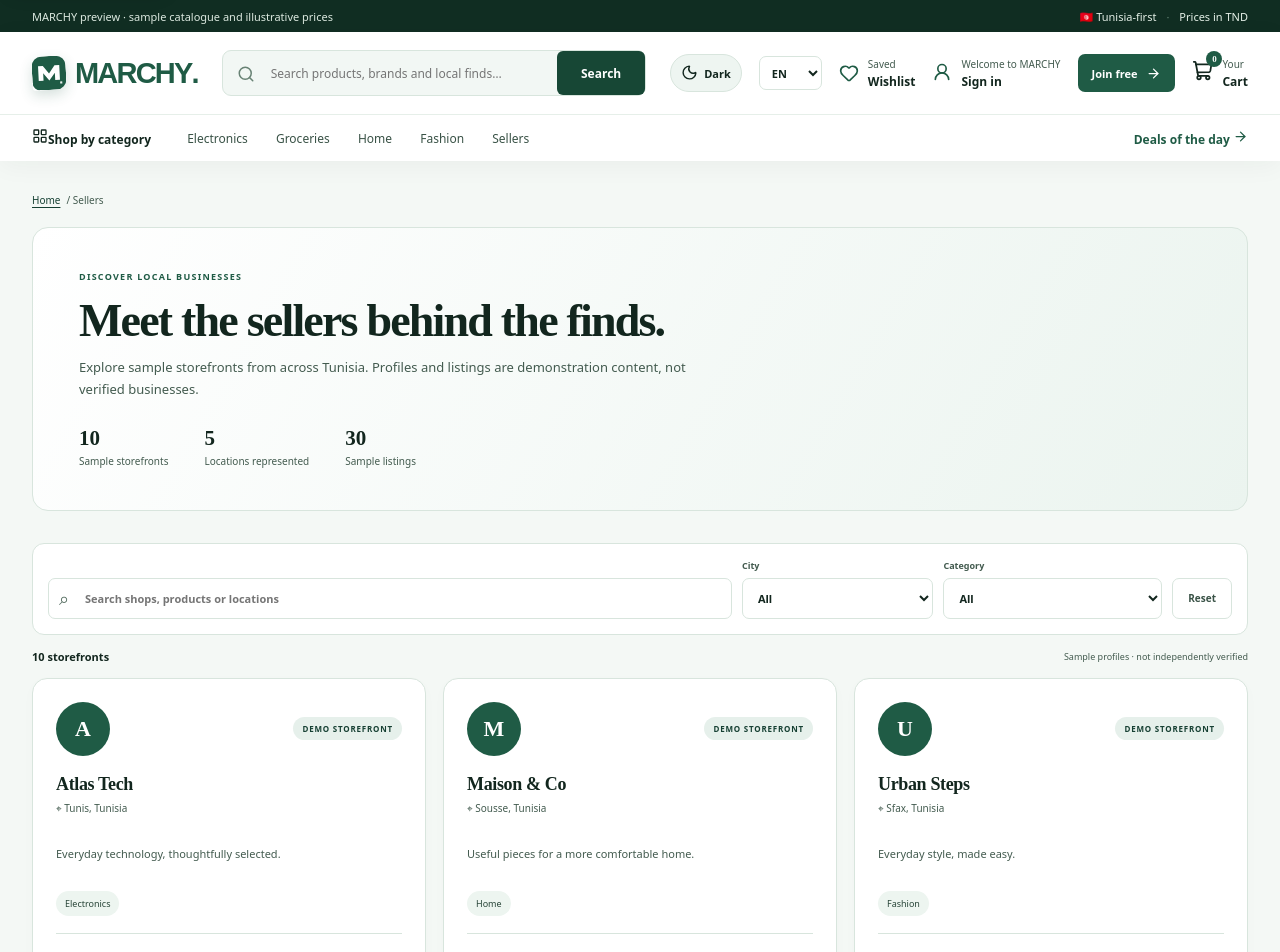
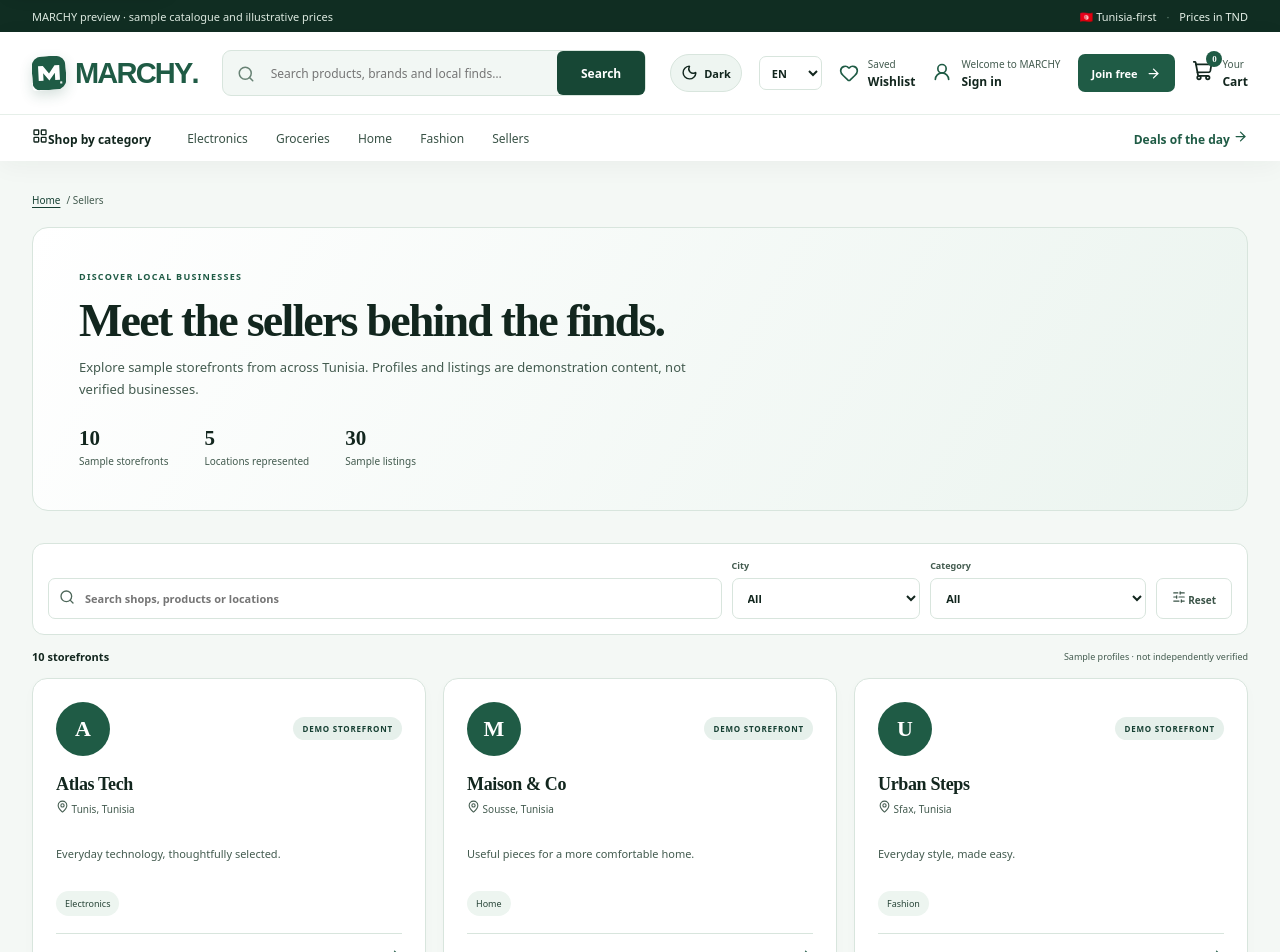
Before and after one commit to medkhalilghdamsi-dev/MARCHY, a React (Vite) app: page /sellers in a window 1280 px wide. Shown: the top 952 px of the page. Built offline with nearby package versions, Linux system fonts and the light colour scheme.

Commit message:
ui: polish seller directory iconography

```diff
--- a/src/pages/buyer/SellersPage.jsx
+++ b/src/pages/buyer/SellersPage.jsx
@@ -5,6 +5,7 @@ import { sellers } from '../../data/sellers'
 import { searchTextMatches } from '../../utils/marketplace'
 import { translateTree } from '../../i18n/translate'
 import { useMarketplace } from '../../providers/MarketplaceContext'
+import { ArrowRight, MapPin, Search, SlidersHorizontal, Store } from 'lucide-react'
 
 export function SellersPage() {
  const { language } = useMarketplace()
@@ -15,8 +16,8 @@ export function SellersPage() {
  const sellerCategories=['All',...new Set(sellers.flatMap(s=>s.categories))].sort((a,b)=>a==='All'?-1:b==='All'?1:a.localeCompare(b))
  const visible=sellers.filter(s=>(city==='All'||s.city===city)&&(category==='All'||s.categories.includes(category))&&searchTextMatches([s.name,s.city,s.tagline,...s.categories].join(' '),term))
  return translateTree(<main id="main-content" className="shell page seller-directory-page"><div className="breadcrumbs" role="navigation" aria-label="Breadcrumb"><Link to="/">Home</Link> / Sellers</div><section className="seller-directory-hero"><span className="eyebrow">DISCOVER LOCAL BUSINESSES</span><h1>Meet the sellers behind the finds.</h1><p>Explore sample storefronts from across Tunisia. Profiles and listings are demonstration content, not verified businesses.</p><div className="seller-directory-stats"><span><b>{sellers.length}</b><small>Sample storefronts</small></span><span><b>{new Set(sellers.map(s=>s.city)).size}</b><small>Locations represented</small></span><span><b>{products.length}</b><small>Sample listings</small></span></div></section>
- <section className="seller-directory-tools" aria-label="Find a seller"><label className="seller-directory-search"><span>⌕</span><input value={term} onChange={e=>setTerm(e.target.value)} placeholder="Search shops, products or locations" aria-label="Search sellers"/></label><label>City<select value={city} onChange={e=>setCity(e.target.value)}>{cities.map(x=><option key={x}>{x}</option>)}</select></label><label>Category<select value={category} onChange={e=>setCategory(e.target.value)}>{sellerCategories.map(x=><option key={x}>{x}</option>)}</select></label><button type="button" className="seller-directory-reset" onClick={()=>{setTerm('');setCity('All');setCategory('All')}}>Reset</button></section>
+ <section className="seller-directory-tools" aria-label="Find a seller"><label className="seller-directory-search"><span><Search size={16}/></span><input value={term} onChange={e=>setTerm(e.target.value)} placeholder="Search shops, products or locations" aria-label="Search sellers"/></label><label>City<select value={city} onChange={e=>setCity(e.target.value)}>{cities.map(x=><option key={x}>{x}</option>)}</select></label><label>Category<select value={category} onChange={e=>setCategory(e.target.value)}>{sellerCategories.map(x=><option key={x}>{x}</option>)}</select></label><button type="button" className="seller-directory-reset" onClick={()=>{setTerm('');setCity('All');setCategory('All')}}><SlidersHorizontal size={14}/> Reset</button></section>
  <div className="seller-directory-results"><b>{visible.length} storefront{visible.length===1?'':'s'}</b><span>Sample profiles · not independently verified</span></div>
- {visible.length?<div className="seller-directory-grid">{visible.map(s=><article className="seller-directory-card" key={s.slug}><div className="seller-card-top"><span className="seller-avatar large">{s.name.slice(0,1)}</span><span className="demo-label">DEMO STOREFRONT</span></div><h2>{s.name}</h2><p className="seller-location">⌖ {s.city}, Tunisia</p><p>{s.tagline}</p><div className="seller-category-tags">{s.categories.map(c=><span key={c}>{c}</span>)}</div><Link to={`/seller/${s.slug}`} className="seller-visit-link">View storefront <span>→</span></Link></article>)}</div>:<div className="empty-state seller-directory-empty"><span>⌕</span><h2>No matching storefronts</h2><p>Try another shop name, city or category.</p><button type="button" className="outline-btn" onClick={()=>{setTerm('');setCity('All');setCategory('All')}}>Clear seller filters</button></div>}
+ {visible.length?<div className="seller-directory-grid">{visible.map(s=><article className="seller-directory-card" key={s.slug}><div className="seller-card-top"><span className="seller-avatar large">{s.name.slice(0,1)}</span><span className="demo-label">DEMO STOREFRONT</span></div><h2>{s.name}</h2><p className="seller-location"><MapPin size={13} aria-hidden="true"/> {s.city}, Tunisia</p><p>{s.tagline}</p><div className="seller-category-tags">{s.categories.map(c=><span key={c}>{c}</span>)}</div><Link to={`/seller/${s.slug}`} className="seller-visit-link">View storefront <span><ArrowRight size={15}/></span></Link></article>)}</div>:<div className="empty-state seller-directory-empty"><span><Store size={22}/></span><h2>No matching storefronts</h2><p>Try another shop name, city or category.</p><button type="button" className="outline-btn" onClick={()=>{setTerm('');setCity('All');setCategory('All')}}>Clear seller filters</button></div>}
  </main>,language)
 }
```
